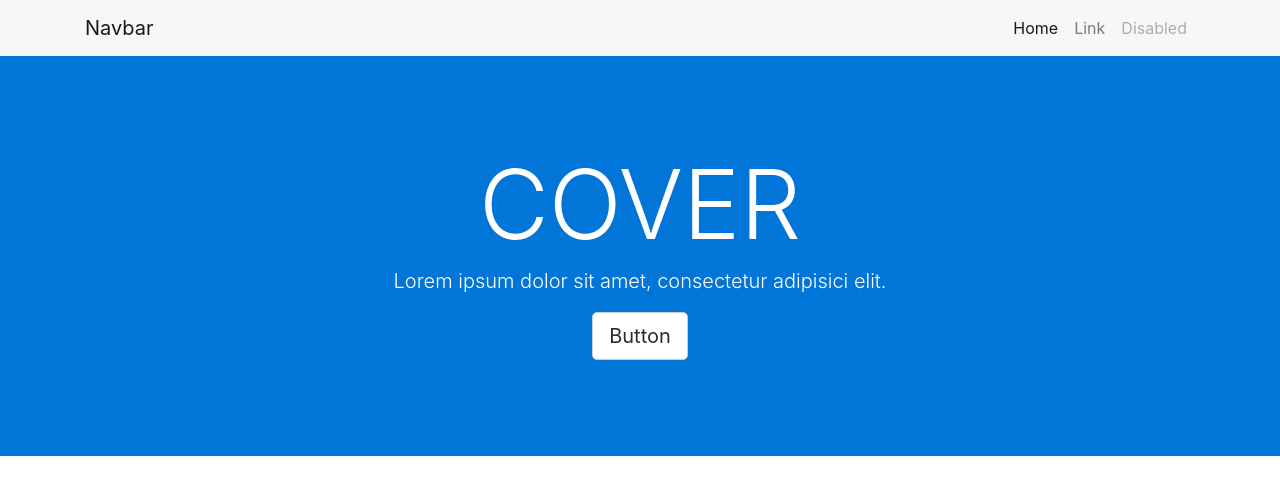
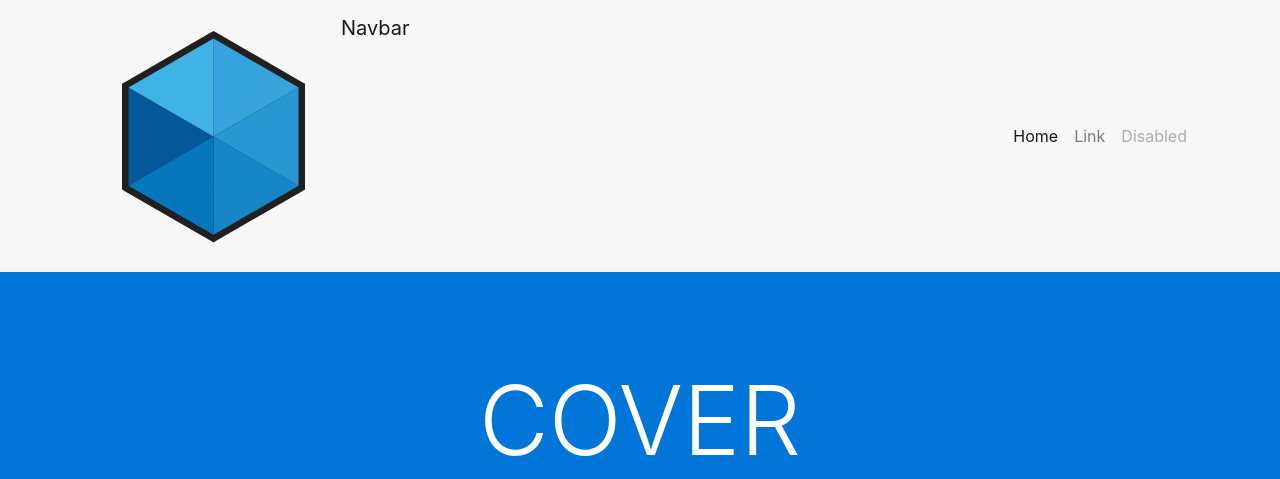
Before and after one commit to bat6oko/pingendo-test, a plain HTML site: page index.html in a window 1280 px wide. Shown: the top 479 px of the page. Drawn offline with nearby package versions, Linux system fonts and the light colour scheme.

Commit message:
Commit from Pingendo

```diff
--- a/index.html
+++ b/index.html
@@ -10,7 +10,8 @@
 
 <body class="">
   <nav class="navbar navbar-expand-md navbar-light bg-faded">
-    <div class="container"> <a class="navbar-brand" href="#">Navbar</a> <button class="navbar-toggler navbar-toggler-right" type="button" data-toggle="collapse" data-target="#navbarSupportedContent" aria-controls="navbarSupportedContent" aria-expanded="false" aria-label="Toggle navigation">
+    <div class="container"> <img class="center-block d-block" src="cube.svg"><a class="navbar-brand" href="#">Navbar</a> <button class="navbar-toggler navbar-toggler-right" type="button" data-toggle="collapse" data-target="#navbarSupportedContent" aria-controls="navbarSupportedContent"
+        aria-expanded="false" aria-label="Toggle navigation">
                   <span class="navbar-toggler-icon"></span>
                </button>
       <div class="collapse navbar-collapse justify-content-end" id="navbarSupportedContent">
```
